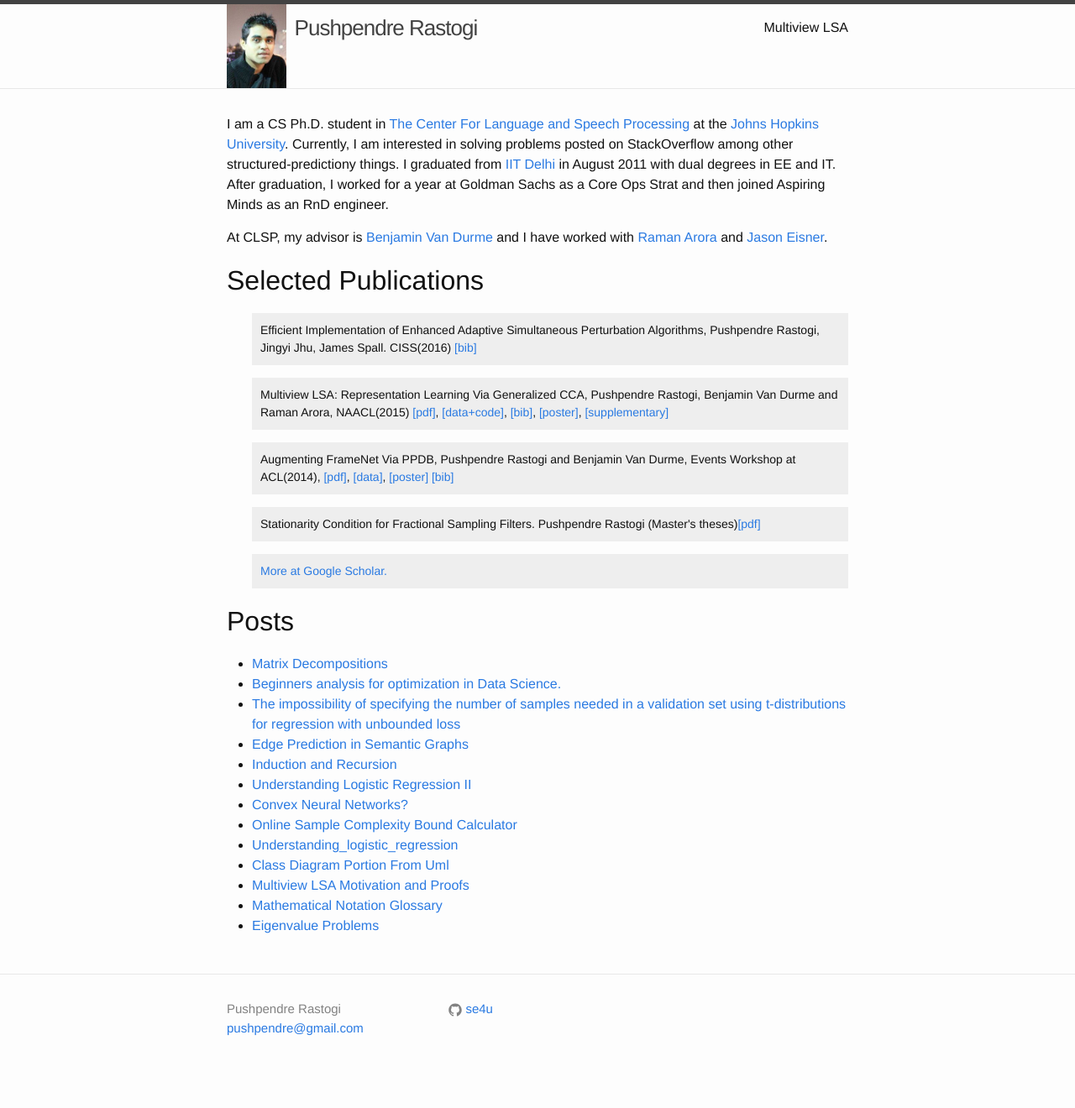
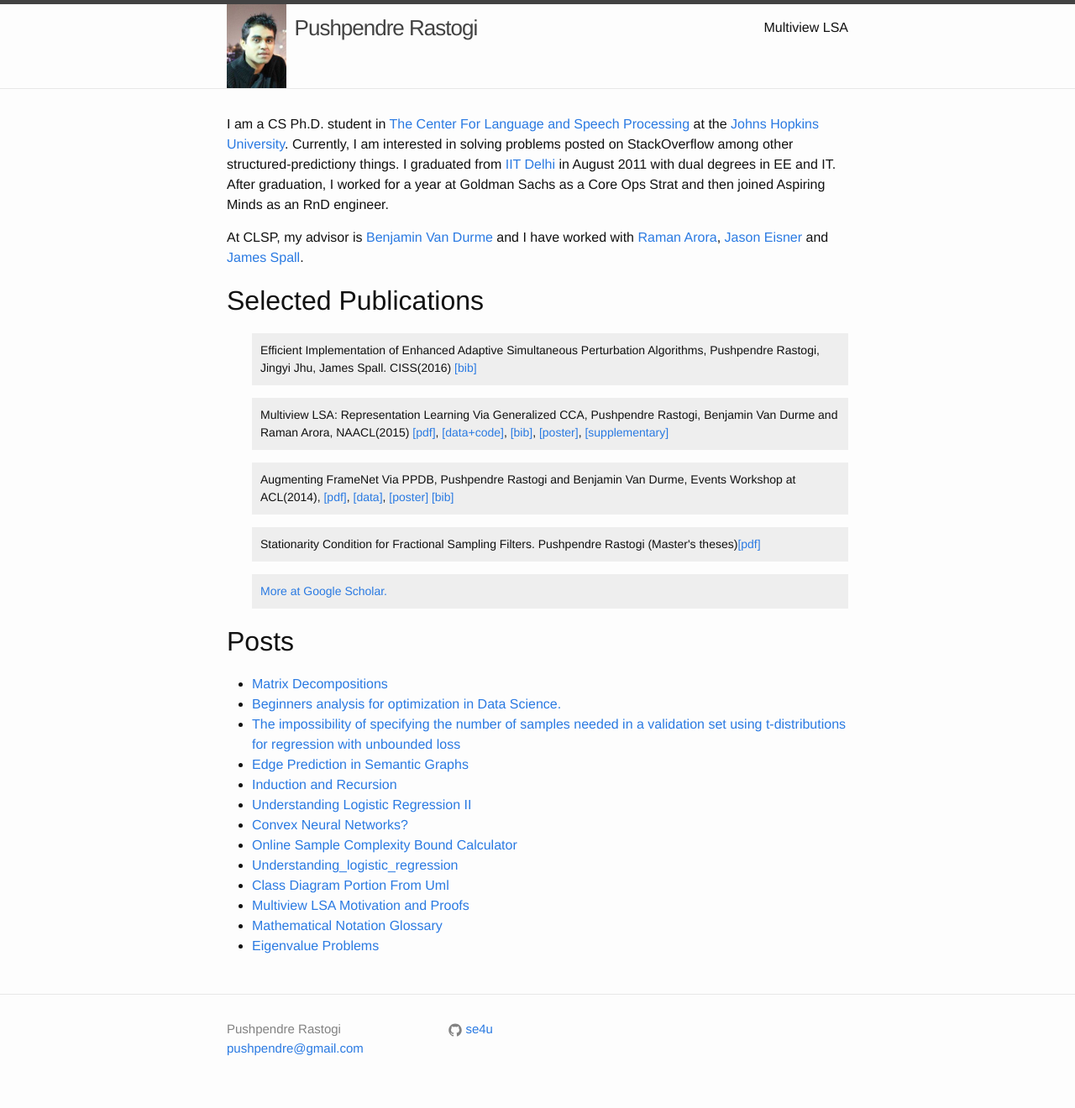
Before and after one commit to se4u/jhu_web_page, a Jekyll site: the page built from index.html, in a window 1280 px wide. Shown: the whole page at 84% size. Built offline with Jekyll 4.4.1, drawn with Linux system fonts in a browser that asks for light colours; before the commit the page ends 1296 px from its top, so only the background shows below that.

Commit message:
add prof spall to index

```diff
--- a/index.html
+++ b/index.html
@@ -7,7 +7,7 @@ Processing</a> at the <a href="http://www.jhu.edu">Johns Hopkins University</a>.
 Goldman Sachs as a Core Ops Strat and then joined Aspiring Minds as an
 RnD engineer. </p>
 
-  <p>At CLSP, my advisor is <a href="http://www.cs.jhu.edu/~vandurme/">Benjamin Van Durme</a> and I have worked with <a href="http://www.cs.jhu.edu/~raman/">Raman Arora</a> and <a href="http://www.cs.jhu.edu/~jason/">Jason Eisner</a>.</p>
+  <p>At CLSP, my advisor is <a href="http://www.cs.jhu.edu/~vandurme/">Benjamin Van Durme</a> and I have worked with <a href="http://www.cs.jhu.edu/~raman/">Raman Arora</a>, <a href="http://www.cs.jhu.edu/~jason/">Jason Eisner</a> and <a href="http://www.ams.jhu.edu/~spall/Personal/">James Spall</a>.</p>
 
   <h1>Selected Publications</h1>
 
```
